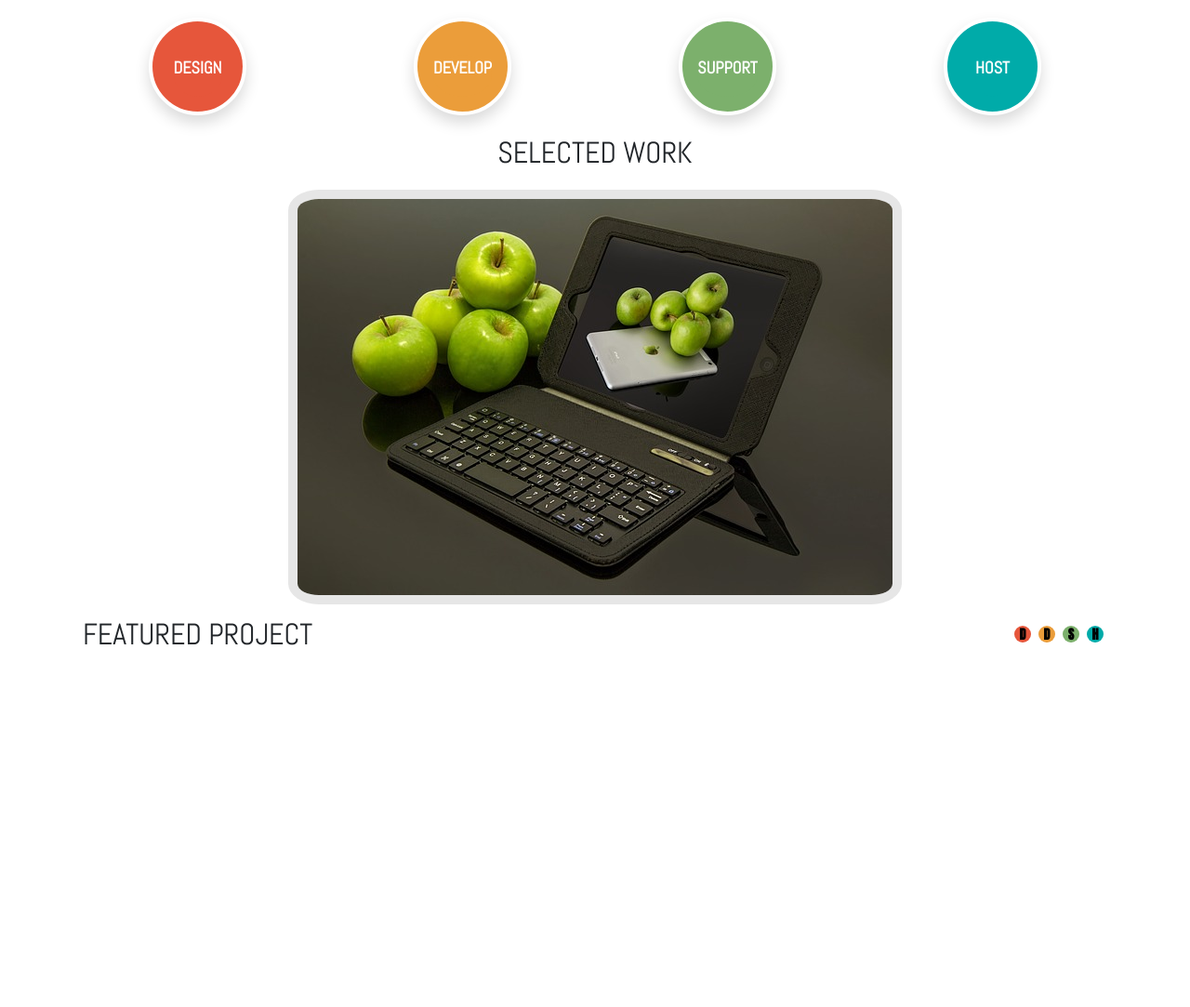
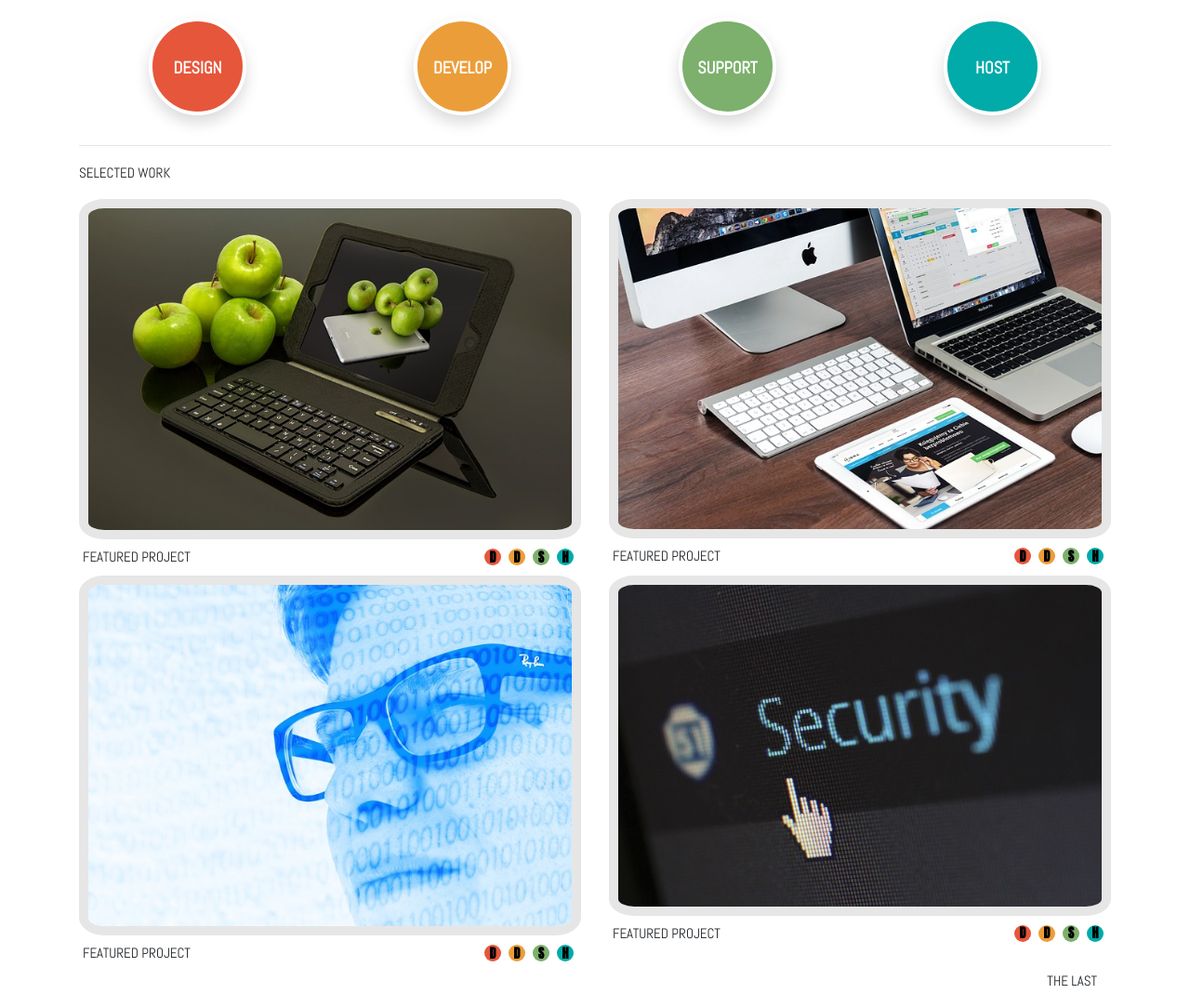
Before and after one commit to phillips-baral-hyperion/codeup-design-project, a plain HTML site: page index.html in a window 1280 px wide. Shown: the part 236-1319 px from the top of the page at 93% size. Before the commit the page ends 950 px from the top, so only its background shows below. Drawn offline with nearby package versions, Linux system fonts and the light colour scheme.

Commit message:
codeupdesign

```diff
--- a/css/custom.css
+++ b/css/custom.css
@@ -23,6 +23,11 @@ p {
 
 h1, h2{
     font-family: 'Anton', sans-serif;
+}
+
+nav {
+    display: flex;
+    justify-content: center;
 }
 
 .logo {
@@ -102,6 +107,15 @@ h1, h2{
     font-size: 18px;
 }
 
+.selected-work {
+    display: flex;
+    justify-content: center;
+}
+
+.the-last {
+    display: none;
+}
+
 
 .apple-ipad {
     height: auto;
@@ -156,13 +170,70 @@ h1, h2{
     height: 18px;
 }
 
+.macbook {
+    height: auto;
+    max-width: 100%;
+    border: 10px solid #E6E6E6;
+    border-radius: 5%;
+}
+
+.man {
+    height: auto;
+    max-width: 100%;
+    border: 10px solid #E6E6E6;
+    border-radius: 5%;
+}
+
+.security {
+    height: auto;
+    max-width: 100%;
+    border: 10px solid #E6E6E6;
+    border-radius: 5%;
+}
+
+hr {
+    display: none;
+}
+
 
 @media screen and (min-width: 576px) {
+    hr {
+        display: none;
+        max-width: 100%
+    }
+
+    .macbook-card {
+        display: inline-block;
+    }
+    .macbook {
+        display: inline;
+    }
+
+    p {
+        font-size: 15px;
+    }
+
+   .the-last {
+        display: none;
+    }
 
 }
 
 @media screen and (min-width: 768px) {
+    nav {
+        justify-content: start;
+    }
 
+    .selected-work {
+        justify-content: start;
+        display: inline-block;
+
+    }
+
+    .the-last {
+        display: inline-block;
+        float: right;
+    }
 }
 
 @media screen and (min-width: 992px) {
--- a/index.html
+++ b/index.html
@@ -20,7 +20,7 @@
 
 
 <!--NAVIGATION-->
-<nav class=" d-flex justify-content-center">
+<nav>
     <img class="logo" src="img/logo.png" alt="logo">
 
 
@@ -69,18 +69,25 @@
                 </p>
             </div>
         </div>
+
+    </div>
+
+    <hr class="d-none d-sm-block">
+
+
+    <!--    SELECTED WORK    -->
+    <div class="selected-work">
+        <p>SELECTED WORK</p>
     </div>
 
 
-    <!--    SELECTED WORK    -->
-    <p class="d-flex justify-content-center">SELECTED WORK</p>
+    <!--FEATURED PROJECT         SMALLER ICONS-->
+    <div class="row row-cols-sm-2">
+        <div class="col">
 
-
-    <!--    APPLE-IPAD IMAGE      FEATURED PROJECT         SMALLER ICONS-->
-    <div class="row">
-        <div class="col">
+            <!--    APPLE IMAGE        -->
             <div class="apple-card">
-                <div class="d-flex justify-content-center">
+                <div class="d-flex justify-content-evenly">
                     <img class="apple-ipad" src="img/apple-ipad.jpg" alt="">
                 </div>
                 <div class="d-flex align-items-center justify-content-between p-1">
@@ -101,6 +108,92 @@
                 </div>
             </div>
         </div>
+
+
+        <!--     MACBOOK IMAGE       -->
+        <div class="col d-none d-sm-block">
+            <div class="macbook-card">
+                <div class="d-flex justify-content-center">
+                    <img class="macbook" src="img/macbook.jpg" alt="">
+                </div>
+                <div class="d-flex align-items-center justify-content-between p-1">
+                    <p class="featured-project flex-grow-1 my-0 py-1">FEATURED PROJECT</p>
+                    <p class="smaller-icon-red d-flex justify-content-center align-items-center mx-1 my-1">
+                        D
+                    </p>
+                    <p class="smaller-icon-orange d-flex justify-content-center align-items-center mx-1 my-1">
+                        D
+                    </p>
+                    <p class="smaller-icon-green d-flex justify-content-center align-items-center mx-1 my-1">
+                        S
+                    </p>
+                    <p class="smaller-icon-blue d-flex justify-content-center align-items-center mx-1 my-1">
+                        H
+                    </p>
+
+                </div>
+            </div>
+        </div>
+
+        <!--     MAN IMAGE       -->
+        <div class="col d-none d-sm-block">
+            <div class="man-card">
+                <div class="d-flex justify-content-center">
+                    <img class="man" src="img/man.jpg" alt="">
+                </div>
+                <div class="d-flex align-items-center justify-content-between p-1">
+                    <p class="featured-project flex-grow-1 my-0 py-1">FEATURED PROJECT</p>
+                    <p class="smaller-icon-red d-flex justify-content-center align-items-center mx-1 my-1">
+                        D
+                    </p>
+                    <p class="smaller-icon-orange d-flex justify-content-center align-items-center mx-1 my-1">
+                        D
+                    </p>
+                    <p class="smaller-icon-green d-flex justify-content-center align-items-center mx-1 my-1">
+                        S
+                    </p>
+                    <p class="smaller-icon-blue d-flex justify-content-center align-items-center mx-1 my-1">
+                        H
+                    </p>
+
+                </div>
+            </div>
+        </div>
+
+        <!--     SECURITY IMAGE       -->
+        <div class="col d-none d-sm-block">
+            <div class="security-card">
+                <div class="d-flex justify-content-center">
+                    <img class="security" src="img/security.jpg" alt="">
+                </div>
+                <div class="d-flex align-items-center justify-content-between p-1">
+                    <p class="featured-project flex-grow-1 my-0 py-1">FEATURED PROJECT</p>
+                    <p class="smaller-icon-red d-flex justify-content-center align-items-center mx-1 my-1">
+                        D
+                    </p>
+                    <p class="smaller-icon-orange d-flex justify-content-center align-items-center mx-1 my-1">
+                        D
+                    </p>
+                    <p class="smaller-icon-green d-flex justify-content-center align-items-center mx-1 my-1">
+                        S
+                    </p>
+                    <p class="smaller-icon-blue d-flex justify-content-center align-items-center mx-1 my-1">
+                        H
+                    </p>
+
+                </div>
+            </div>
+        </div>
+
+    </div>
+
+    <aside>
+        <div class="col">
+            <div class="the-last">
+                <p>THE LAST</p>
+            </div>
+        </div>
+    </aside>
 </div>
 
 
```
Lines whose indentation alone changed are shown as unchanged.
